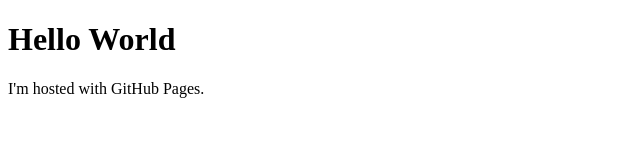
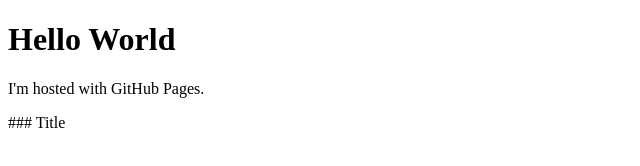
Before and after one commit to jonlprice/jonlprice.github.io, a plain HTML site: page jon/index.html in a window 1280 px wide. Shown: the full height of the page, 0-640 px from the left. Drawn offline with Linux system fonts and the light colour scheme.

Commit message:
Added markdown

```diff
--- a/jon/index.html
+++ b/jon/index.html
@@ -4,4 +4,8 @@
 <h1>Hello World</h1>
 <p>I'm hosted with GitHub Pages.</p>
 </body>
+
+
+### Title
+
 </html>
```
